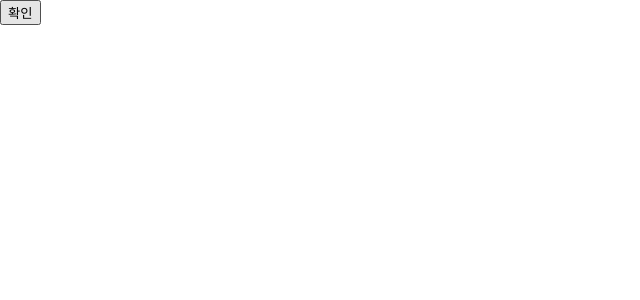
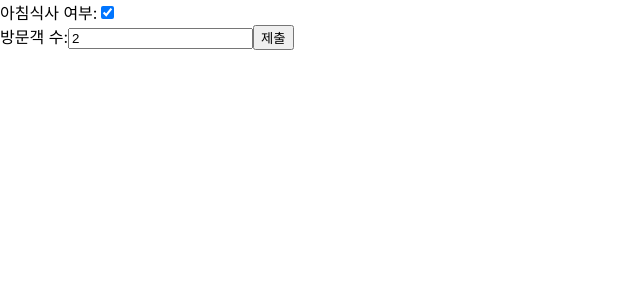
Before and after one commit to syswizGM/project-001, a React (Create React App) app: page / in a window 1280 px wide. Shown: the top 300 px of the page, without its empty margins (0-640 px from the left). Built offline with nearby package versions, Linux system fonts and the light colour scheme.

Commit message:
소스 추가 및 수정

```diff
--- /dev/null
+++ b/src/chapter_08/AttendanceBook.jsx
@@ -0,0 +1,32 @@
+import React from "react";
+
+const students = [
+  {
+    id: 1,
+    name: "Inje",
+  },
+  {
+    id: 2,
+    name: "Steve",
+  },
+  {
+    id: 3,
+    name: "Bill",
+  },
+  {
+    id: 4,
+    name: "Jeff",
+  },
+];
+
+function AttendanceBook(props) {
+  return (
+    <ul>
+      {students.map((student) => {
+        return <li key={student.id}>{student.name}</li>;
+      })}
+    </ul>
+  );
+}
+
+export default AttendanceBook;
--- /dev/null
+++ b/src/chapter_08/FruitSelect.jsx
@@ -0,0 +1,34 @@
+import React, { useState } from "react";
+
+function FruitSelect(props) {
+  const [value, setValue] = useState("grape");
+
+  const handleChange = (event) => {
+    setValue(event.target.value);
+  };
+  const handleSubmit = (event) => {
+    alert("선택한 과일: " + value);
+    event.preventDefault();
+  };
+
+  return (
+    <form onSubmit={handleSubmit}>
+      <label>
+        과일을 선택하세요
+        <br />
+        <select value={value} onChange={handleChange}>
+          <option value="apple">사과</option>
+          <option value="banana">바나나</option>
+          <option selected value="grape">
+            포도
+          </option>
+          <option value="watermelon">수박</option>
+        </select>
+      </label>
+      <button type="submit">제출</button>
+      <input type="file" />
+    </form>
+  );
+}
+
+export default FruitSelect;
--- /dev/null
+++ b/src/chapter_08/RequestForm.jsx
@@ -0,0 +1,28 @@
+import React, { useState } from "react";
+
+function RequestForm() {
+  const [value, SetValue] = useState("요청사항을 입력하세요.");
+
+  const handleChange = (event) => {
+    SetValue(event.target.value);
+  };
+
+  const handleSubmit = (event) => {
+    alert("입력한 요청사항:" + value);
+    event.preventDefault();
+  };
+
+  return (
+    <form onSubmit={handleSubmit}>
+      <label>
+        요청사항:
+        <br />
+        <textarea value={value} onChange={handleChange} />
+      </label>
+      <br />
+      <button type="submit">제출</button>
+    </form>
+  );
+}
+
+export default RequestForm;
--- /dev/null
+++ b/src/chapter_08/Reservation.js
@@ -0,0 +1,40 @@
+import React, { useState } from "react";
+
+function Reservation(props) {
+  const [haveBreakfast, setHaveBreakfast] = useState(true);
+  const [numberOfGuest, setNumberOfGuest] = useState(2);
+
+  const handleSubmit = (event) => {
+    alert(`아침식사 여부: ${haveBreakfast}, 방문객 수: ${numberOfGuest}`);
+    event.preventDefault();
+  };
+
+  return (
+    <form onSubmit={handleSubmit}>
+      <label>
+        아침식사 여부:
+        <input
+          type="checkbox"
+          checked={haveBreakfast}
+          onChange={(event) => {
+            setHaveBreakfast(event.target.checked);
+          }}
+        />
+        <br />
+        <label>
+          방문객 수:
+          <input
+            type="number"
+            value={numberOfGuest}
+            onChange={(event) => {
+              setNumberOfGuest(event.target.value);
+            }}
+          />
+        </label>
+        <button type="submit">제출</button>
+      </label>
+    </form>
+  );
+}
+
+export default Reservation;
--- a/src/index.js
+++ b/src/index.js
@@ -7,12 +7,16 @@ import reportWebVitals from "./reportWebVitals";
 // 실제로 사용할 컴포넌트만 import
 import Accommodate from "./chapter_07/Accommodate.jsx";
 import ConfirmButton from "./chapter_08/ConfirmButton.jsx";
+import AttendanceBook from "./chapter_08/AttendanceBook.jsx";
+import RequestForm from "./chapter_08/RequestForm.jsx";
+import FruitSelect from "./chapter_08/FruitSelect.jsx";
+import Reservation from "./chapter_08/Reservation.js";
 
 const root = ReactDOM.createRoot(document.getElementById("root"));
 
 root.render(
   <React.StrictMode>
-    <ConfirmButton />
+    <Reservation />
   </React.StrictMode>
 );
 
```
